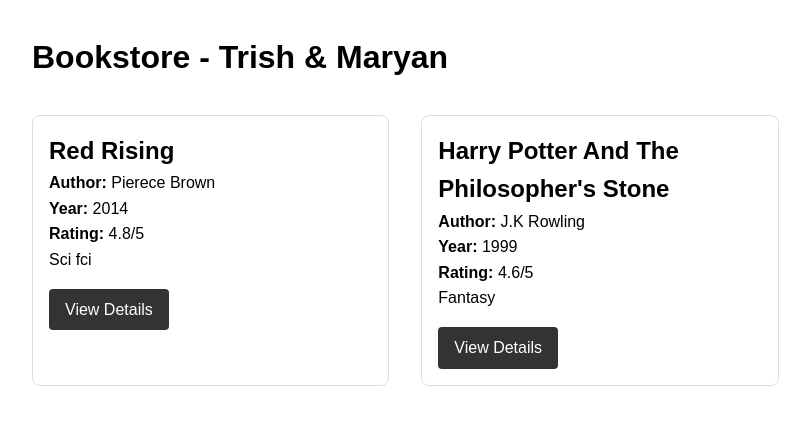
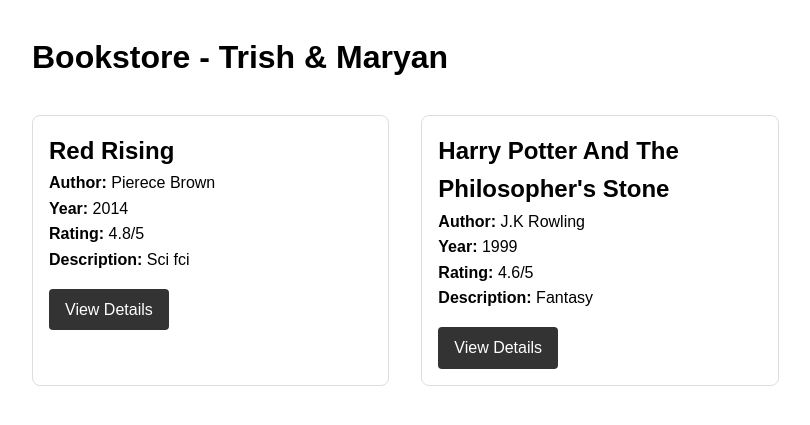
Before and after one commit to MaryanFarahsectionE/CPAN-214---FINAL-PROJECT-, a Django app: page / in a window 1280 px wide. Shown: the part 58-483 px from the top of the page, without its empty margins (40-850 px from the left). Run offline with Django 5.2, Linux system fonts and the light colour scheme; data comes from the database, SQL or seed files in the repository; both versions use the stored data as it was after the commit.

Commit message:
m
updated

```diff
--- a/bookstore/books/templates/homepage.html
+++ b/bookstore/books/templates/homepage.html
@@ -13,8 +13,9 @@
                 <p><strong>Author:</strong> {{ book.author }}</p>
                 <p><strong>Year:</strong> {{ book.year }}</p>
                 <p><strong>Rating:</strong> {{ book.rating }}/5</p>
-                <p>{{ book.description|truncatewords:20 }}</p>
-                <a href="{% url 'book_detail' book.id %}" style="display: inline-block; margin-top: 1rem; padding: 0.5rem 1rem; background: #333; color: #fff; text-decoration: none; border-radius: 4px;">View Details</a>
+                <p><strong>Description:</strong> {{ book.description|truncatewords:20 }}</p>
+                <a href="{% url 'book_detail' book.id %}"
+                style="display: inline-block; margin-top: 1rem; padding: 0.5rem 1rem; background: #333; color: #fff; text-decoration: none; border-radius: 4px;">View Details</a>
             </div>
         {% endfor %}
     </div>
```
Also changed, not shown: bookstore/db.sqlite3.
